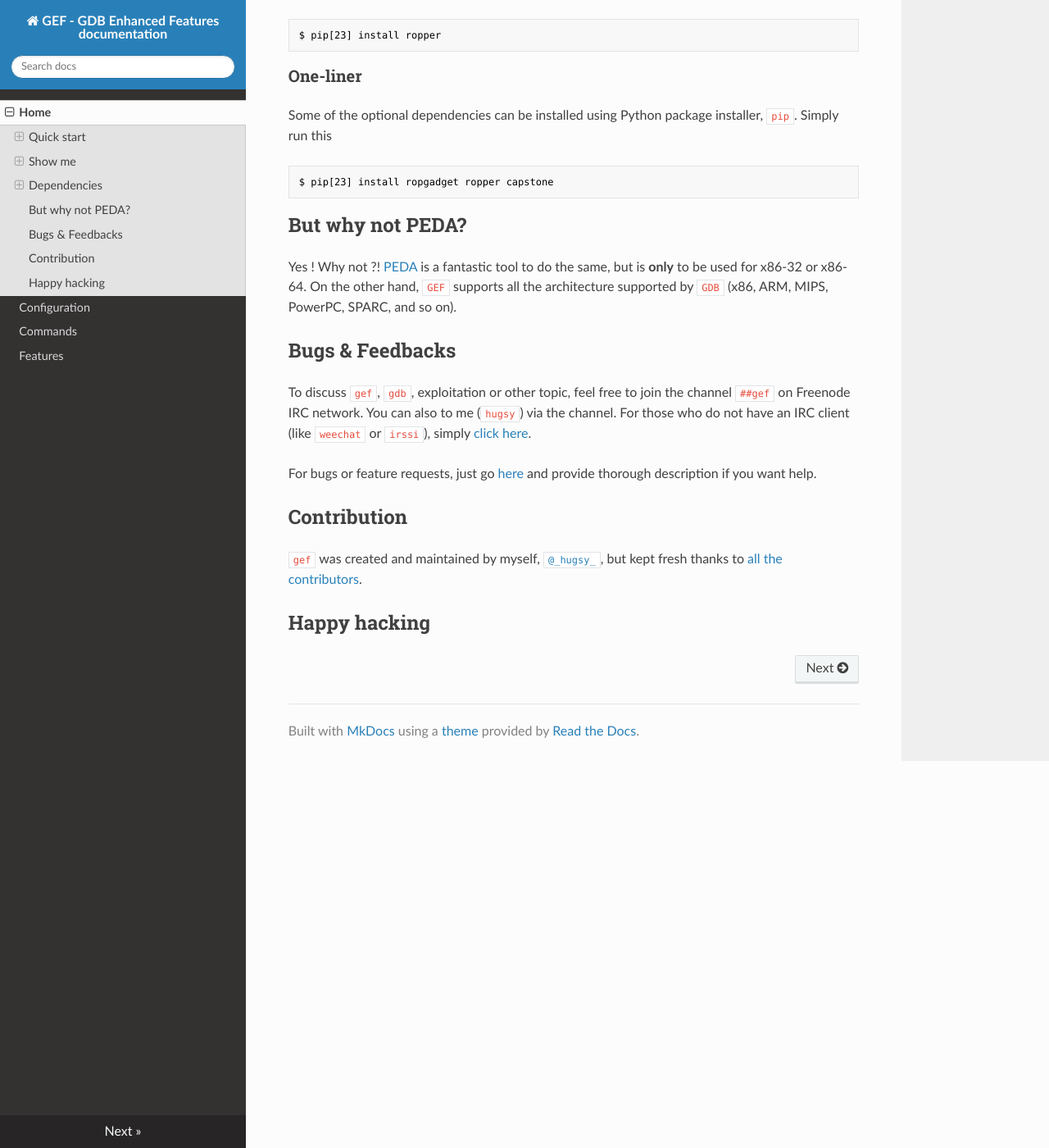
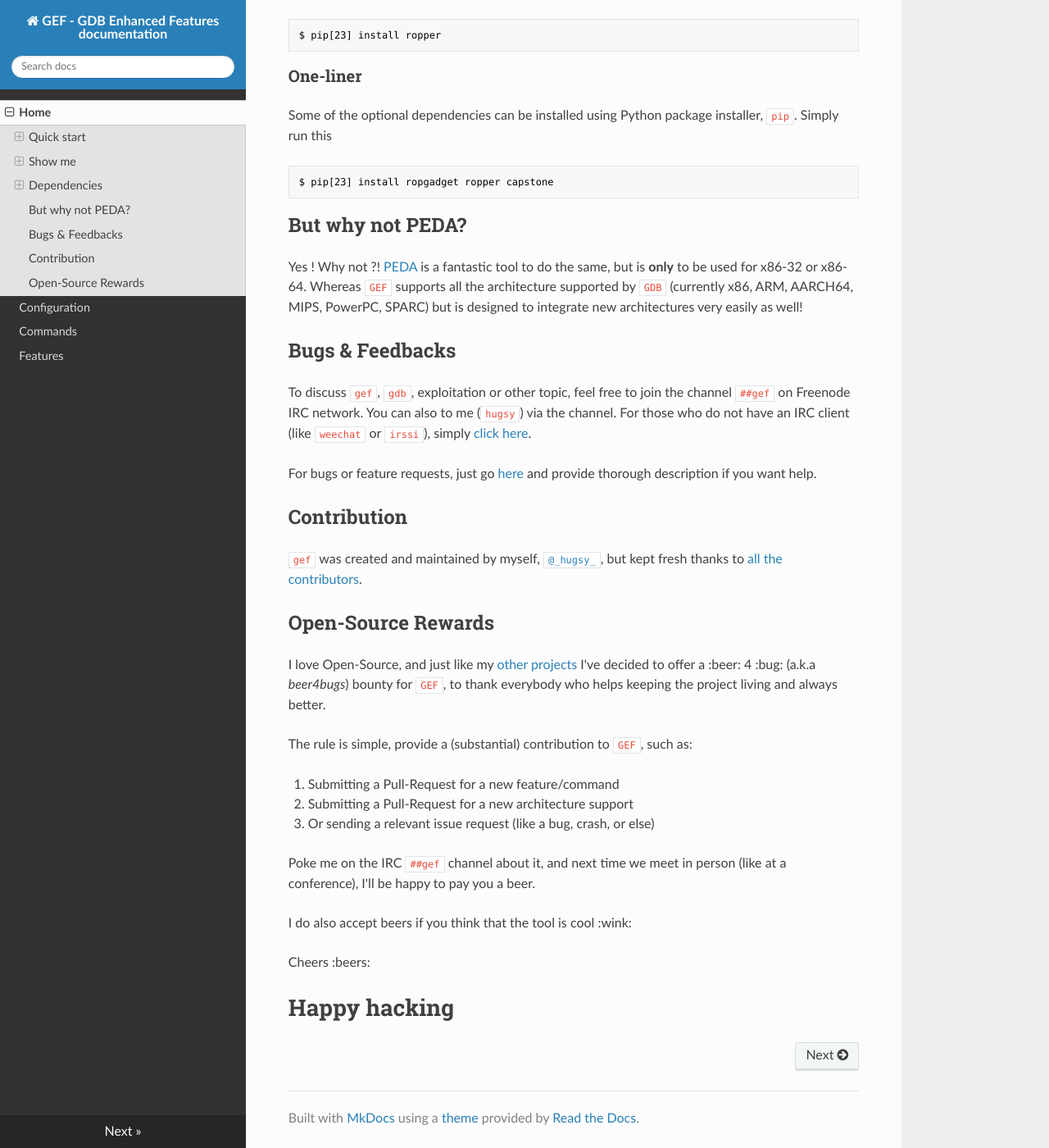
Before and after one commit to hugsy/gef, an MkDocs documentation site: the page built from docs/index.md, in a window 1280 px wide and 1400 px high, scrolled down 5110 px. Shown: the whole window at 82% size. Built offline with MkDocs 1.6.1, drawn with Linux system fonts in a browser that asks for light colours; nearby versions of some CDN libraries; old or Windows-style settings are respelled for this version of MkDocs.

Commit message:
gef :arrow_right: :beer: 4 :bug: policy

````diff
--- a/docs/index.md
+++ b/docs/index.md
@@ -1,4 +1,4 @@
-# GEF - GDB Enhanced Features  [![ReadTheDocs](https://readthedocs.org/projects/gef/badge/?version=latest)](https://gef.readthedocs.org/en/latest/) [![MIT](https://img.shields.io/packagist/l/doctrine/orm.svg?maxAge=2592000?style=plastic)](https://github.com/hugsy/gef/blob/master/LICENSE) [![Python 2](https://img.shields.io/badge/Python-2-brightgreen.svg)](https://github.com/hugsy/gef/)  [![Python 3](https://img.shields.io/badge/Python-3-brightgreen.svg)](https://github.com/hugsy/gef/)
+# GEF - GDB Enhanced Features  [![ReadTheDocs](https://readthedocs.org/projects/gef/badge/?version=latest)](https://gef.readthedocs.org/en/latest/) [![MIT](https://img.shields.io/packagist/l/doctrine/orm.svg?maxAge=2592000?style=plastic)](https://github.com/hugsy/gef/blob/master/LICENSE) [![Python 2](https://img.shields.io/badge/Python-2-brightgreen.svg)](https://github.com/hugsy/gef/)  [![Python 3](https://img.shields.io/badge/Python-3-brightgreen.svg)](https://github.com/hugsy/gef/) #
 
 **TL;DR**: `GEF` is a kick-ass set of commands for X86, ARM, MIPS, PowerPC and SPARC to
 make GDB cool again for exploit dev.
@@ -14,9 +14,10 @@
 distro start pushing `gdb` compiled with Python3 support).
 
 
-## Quick start
+## Quick start ##
 
-### Install
+### Install ###
+
 Simply make sure you have [GDB 7.x+](https://www.gnu.org/s/gdb).
 ``` bash
 # via the install script
@@ -44,7 +45,7 @@
 gef➤  gef-remote -t your.ip.address:1234 -p 666
 ```
 
-### Update
+### Update ###
 
 If your host/VM is connected to Internet, you can update `gef` easily to the latest version (even without `git` installed)
 ```bash
@@ -60,24 +61,29 @@
 
 If no updates are available, `gef` will respond `No update` instead.
 
-## Show me
+## Show me ##
 
-#### x86
+#### x86 ####
+
 ![gef-x86](https://i.imgur.com/emhEsol.png)
 
-#### ARM
+#### ARM ####
+
 ![gef-arm](http://i.imgur.com/qOL8CnL.png)
 
-#### PowerPC
+#### PowerPC ####
+
 ![gef-ppc](https://i.imgur.com/IN6x6lw.png)
 
-#### MIPS
+#### MIPS ####
+
 ![gef-mips](https://i.imgur.com/dBaB9os.png)
 
-#### SPARC v9
+#### SPARC v9 ####
+
 ![gef-sparc](https://i.imgur.com/VD2FpDt.png)
 
-## Dependencies
+## Dependencies ##
 
 There are none: `GEF` works out of the box! However, to enjoy all the coolest features, it is **highly** recommended to install:
 
@@ -87,7 +93,8 @@
 - [`ROPgadget`](https://github.com/JonathanSalwan/ROPgadget)
 - [`Ropper`](https://github.com/sashs/ropper)
 
-### {Cap,Key}stone
+### {Cap,Key}stone ###
+
 [`capstone`](https://github.com/aquynh/capstone) (by [Nguyen Anh Quynh](https://github.com/aquynh)) is an alternative disassembly engine, and [`keystone`](https://github.com/keystone-engine/keystone) is an (arguably the best) assembly engine.
 You can use `pip` to simply and quickly install it.
 ```bash
@@ -109,7 +116,8 @@
 `keystone` allows to generate opcodes, which can, for example, then be used as part of a shellcode.
 ![gef-shellcoder](https://i.imgur.com/BPdtr2D.png)
 
-### Unicorn
+### Unicorn ###
+
 [`unicorn`](https://github.com/unicorn-engine/unicorn) (also written by [Nguyen Anh Quynh](https://github.com/aquynh)) is a lightweight Qemu-based framework to emulate any architecture currently supported by `GDB` (and even some more).
 Install is simple through the [released packages](https://github.com/unicorn-engine/unicorn/releases) but I would recommend instead to rely on the GIT master branch.
 ```bash
@@ -119,13 +127,15 @@
 `unicorn` integration in `gef` allows to emulate the behaviour to specific instructions (or block of instructions) based on the runtime context, without actually running it, and therefore sparing the trouble of saving the context/running the new context/restoring the old context. Additionally, `gef` can generate a standalone `unicorn` Python script, if you want/need to reproduce steps outside the debugger.
 
 
-### ROPGadget
+### ROPGadget ###
+
 [`ROPgadget`](https://github.com/JonathanSalwan/ROPgadget) (written by [Jonathan Salwan](https://github.com/JonathanSalwan)) is simply the best cross-platform ROP gadget finder. It has been totally integrated inside `gef` to benefit of all of its awesomeness.
 ```bash
 $ pip[23] install ropgadget
 ```
 
-### Ropper
+### Ropper ###
+
 [`Ropper`](https://github.com/sashs/ropper) (written by [Sascha Schirra](https://github.com/sashs)) is another gadget finder. It supports opening multiple files and provides an awesome search option to find accurate gadgets.
 ```bash
 $ pip[23] install ropper
@@ -139,26 +149,53 @@
 $ pip[23] install ropgadget ropper capstone
 ```
 
-## But why not PEDA?
+## But why not PEDA? ##
+
 Yes ! Why not ?! [PEDA](https://github.com/longld/peda) is a fantastic tool to
-do the same, but is **only** to be used for x86-32 or x86-64. On the other hand,
-`GEF` supports all the architecture supported by `GDB` (x86, ARM, MIPS, PowerPC,
-SPARC, and so on).
+do the same, but is **only** to be used for x86-32 or x86-64. Whereas
+`GEF` supports all the architecture supported by `GDB` (currently x86, ARM,
+AARCH64, MIPS, PowerPC, SPARC) but is designed to integrate new architectures
+very easily as well!
 
 
 
-## Bugs & Feedbacks
+## Bugs & Feedbacks ##
 
-To discuss `gef`, `gdb`, exploitation or other topic, feel free to join the channel `##gef` on Freenode IRC network. You can also to me (`hugsy`) via the channel. For those who do not have an IRC client (like `weechat` or `irssi`), simply [click here](https://webchat.freenode.net/?channels=##gef).
+To discuss `gef`, `gdb`, exploitation or other topic, feel free to join the
+channel `##gef` on Freenode IRC network. You can also to me (`hugsy`) via the
+channel. For those who do not have an IRC client (like `weechat` or `irssi`),
+simply [click here](https://webchat.freenode.net/?channels=##gef).
 
-For bugs or feature requests, just go [here](https://github.com/hugsy/gef/issues) and provide thorough description if you want help.
+For bugs or feature requests, just
+go [here](https://github.com/hugsy/gef/issues) and provide thorough description
+if you want help.
 
 
-## Contribution
+## Contribution ##
 
 `gef` was created and maintained by
 myself, [`@_hugsy_`](https://twitter.com/_hugsy_), but kept fresh thanks to [all
 the contributors](https://github.com/hugsy/gef/graphs/contributors).
 
+## Open-Source Rewards ##
 
-## Happy hacking
+I love Open-Source, and just like
+my [other projects](https://proxenet.readthedocs.io/en/latest/#contributing)
+I've decided to offer a :beer: 4 :bug: (a.k.a *beer4bugs*) bounty for
+`GEF`, to thank everybody who helps keeping the project living and always
+better.
+
+The rule is simple, provide a (substantial) contribution to `GEF`, such as:
+
+   1. Submitting a Pull-Request for a new feature/command
+   1. Submitting a Pull-Request for a new architecture support
+   1. Or sending a relevant issue request (like a bug, crash, or else)
+
+Poke me on the IRC `##gef` channel about it, and next time we meet in person
+(like at a conference), I'll be happy to pay you a beer.
+
+I do also accept beers if you think that the tool is cool :wink:
+
+Cheers :beers:
+
+# Happy hacking #
````
